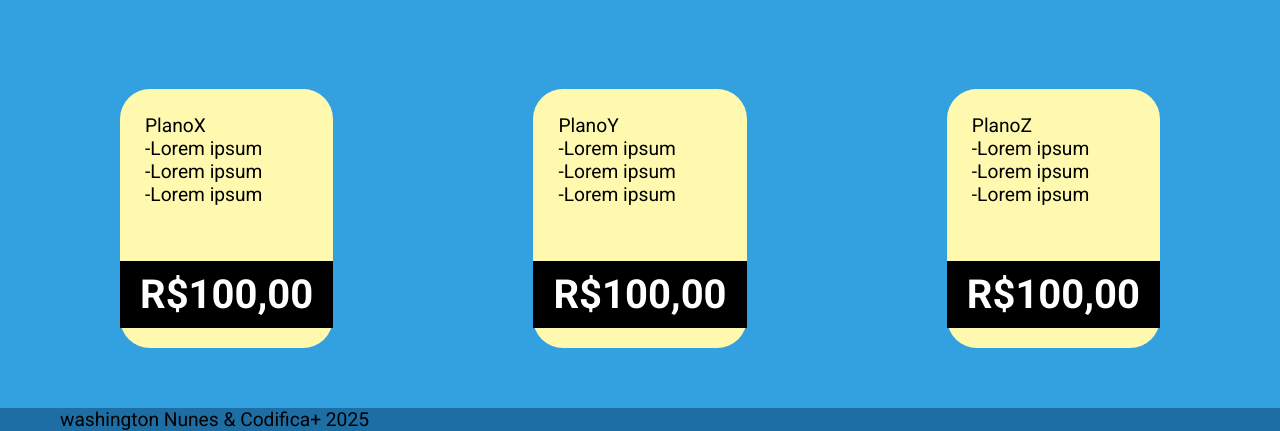
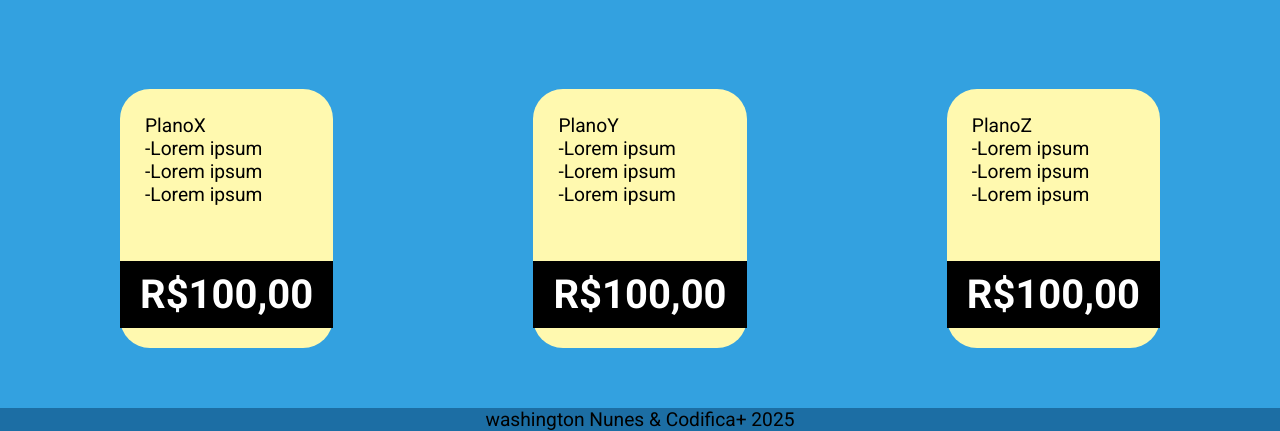
Before and after one commit to washingtonnuness/codifica-mais, a PHP site: page / in a window 1280 px wide. Shown: the part 1299-1730 px from the top of the page. Run offline with PHP 8.4, Linux system fonts and the light colour scheme.

Commit message:
Alterando footer

```diff
--- a/css/style.css
+++ b/css/style.css
@@ -141,3 +141,7 @@ ul {
   padding: 25px;
   align-items: center;
 }
+
+footer p{
+text-align: center;
+}
--- a/index.html
+++ b/index.html
@@ -83,11 +83,9 @@
       </div>
     </div>
     <footer>
-      <div class="columm">
-        <div class="row">
+
           <p>washington Nunes & Codifica+ 2025</p>
-        </div>
-      </div>
+
     </footer>
   </body>
 </html>
```
